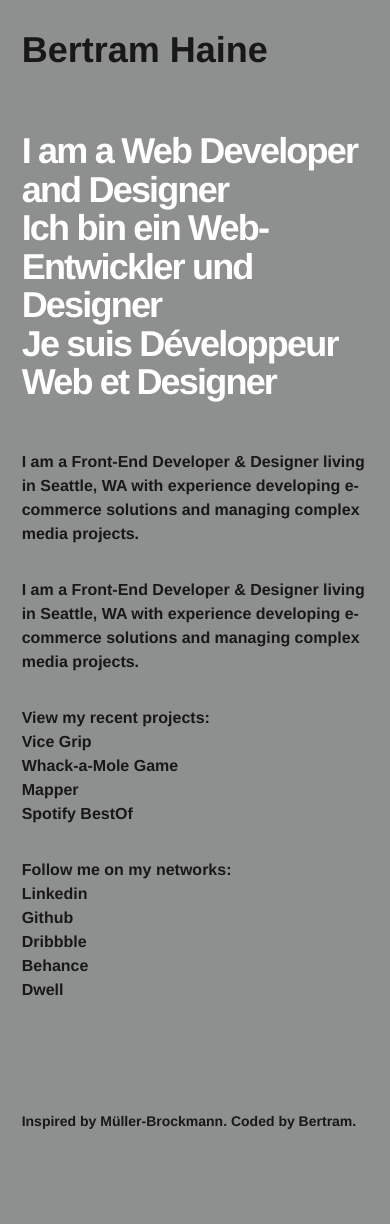
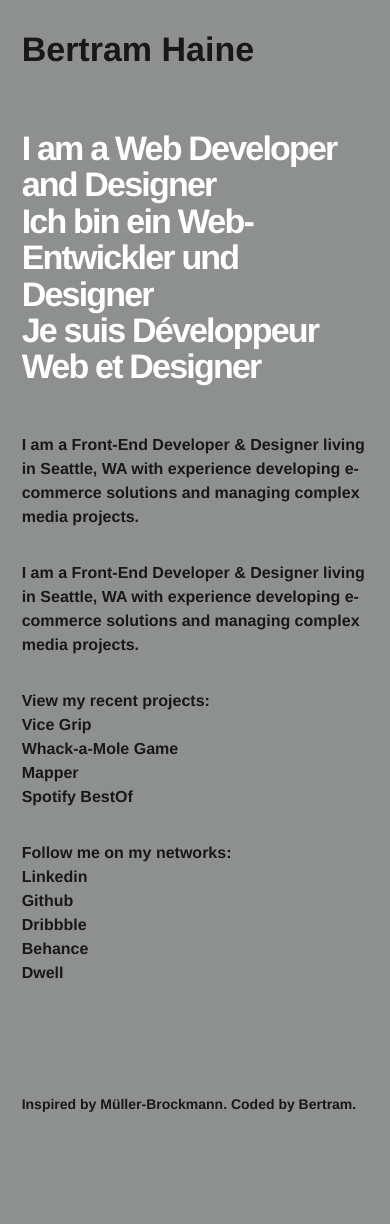
Before and after one commit to BertHaine/BertHaine.github.io, a Jekyll site: the page built from index.html, in a window 390 px wide. Built offline with Jekyll 4.4.1, drawn with Linux system fonts in a browser that asks for light colours.

Commit message:
adjusted type media query

```diff
--- a/_scss/components/_header.scss
+++ b/_scss/components/_header.scss
@@ -5,6 +5,6 @@ header {
   margin-top: 32px;
 
   @media (max-width: 36em) {
-    font-size: 36px;
+    font-size: 34px;
   }
 }
--- a/_scss/components/_intro.scss
+++ b/_scss/components/_intro.scss
@@ -9,6 +9,6 @@
   color: #FFF;
 
   @media (max-width: 36em) {
-    font-size: 36px;
+    font-size: 34px;
   }
 }
--- a/css/main.css
+++ b/css/main.css
@@ -84,7 +84,7 @@ header {
   margin-top: 32px; }
   @media (max-width: 36em) {
     header {
-      font-size: 36px; } }
+      font-size: 34px; } }
 
 .intro {
   font-family: 'Helvetica';
@@ -97,7 +97,7 @@ header {
   color: #FFF; }
   @media (max-width: 36em) {
     .intro {
-      font-size: 36px; } }
+      font-size: 34px; } }
 
 .info {
   display: -ms-flexbox;
```
